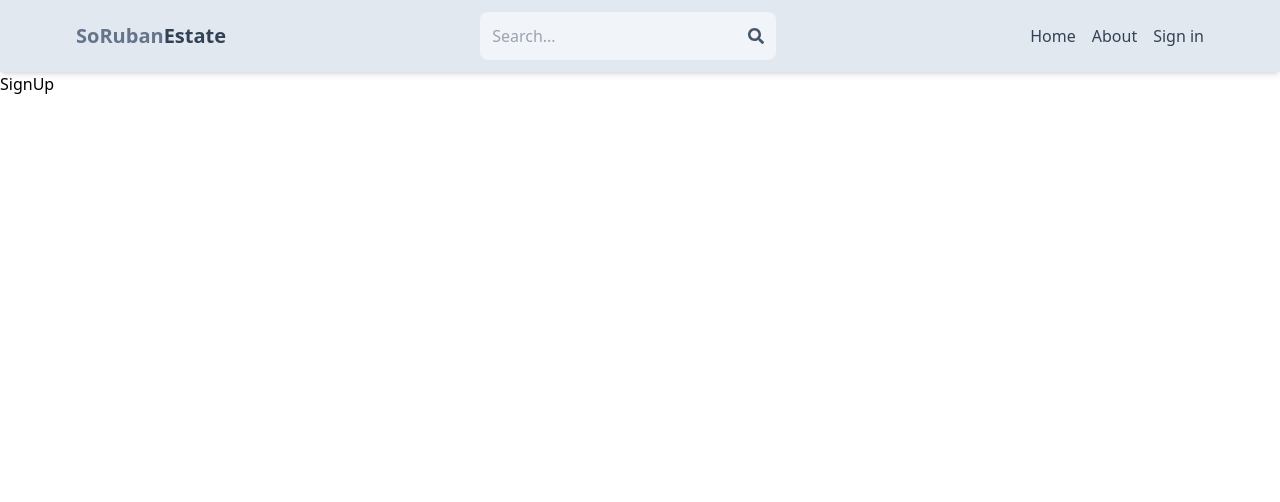
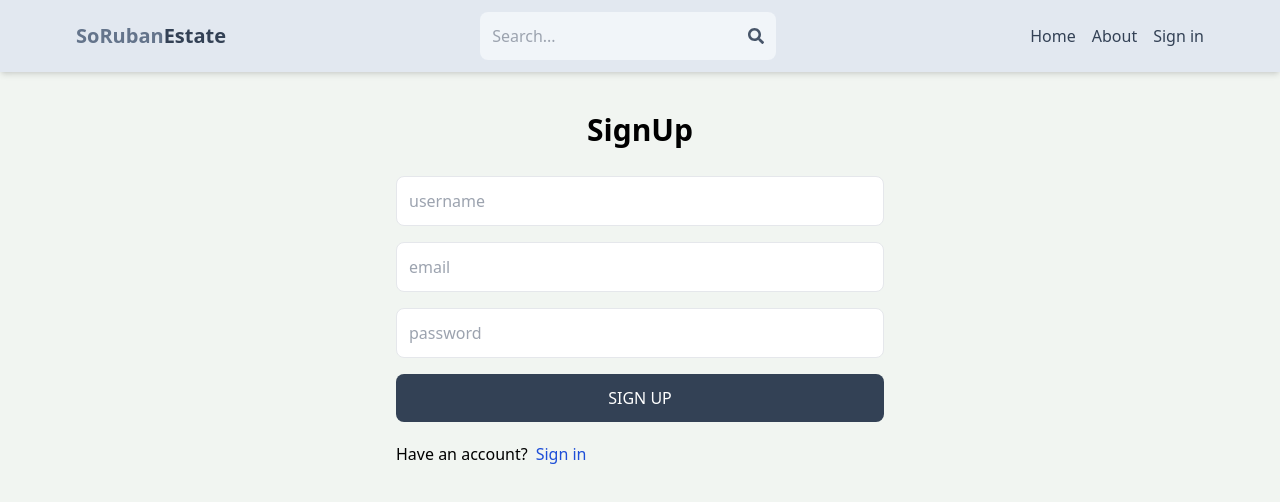
Before and after one commit to sofiiaruban/real-estate-app, a React (Vite) app in the folder real-estate-app/client/: page /sign-up in a window 1280 px wide. Shown: the top 502 px of the page. Built offline with nearby package versions, Linux system fonts and the light colour scheme.

Commit message:
feat: Complete sign up page UI

```diff
--- a/real-estate-app/client/src/index.css
+++ b/real-estate-app/client/src/index.css
@@ -1,3 +1,6 @@
 @tailwind base;
 @tailwind components;
 @tailwind utilities;
+body {
+  background-color: rgb(241, 245, 241);
+}
--- a/real-estate-app/client/src/pages/SignUp.jsx
+++ b/real-estate-app/client/src/pages/SignUp.jsx
@@ -1,7 +1,37 @@
 import React from 'react'
+import { Link } from 'react-router-dom'
 
 export default function SignUp() {
   return (
-    <div>SignUp</div>
+    <div className='p-3 max-w-lg mx-auto'>
+      <h1 className="text-3xl text-center font-semibold my-7">SignUp</h1>
+      <form className='flex flex-col gap-4'>
+        <input
+          type="text"
+          placeholder="username"
+          className="border p-3 rounded-lg"
+          id="username"
+        />
+        <input
+          type="text"
+          placeholder="email"
+          className="border p-3 rounded-lg"
+          id="email"
+        />
+        <input
+          type="text"
+          placeholder="password"
+          className="border p-3 rounded-lg"
+          id="password"
+        />
+        <button className="bg-slate-700 text-white p-3 rounded-lg uppercase hover:opacity-95 disabled:opacity-80">Sign up</button>
+      </form>
+      <div className='flex gap-2 mt-5'>
+        <p>Have an account?</p>
+        <Link to={"/sign-in"}>
+          <span className='text-blue-700'>Sign in</span>
+        </Link>
+      </div>
+    </div>
   )
 }
```
